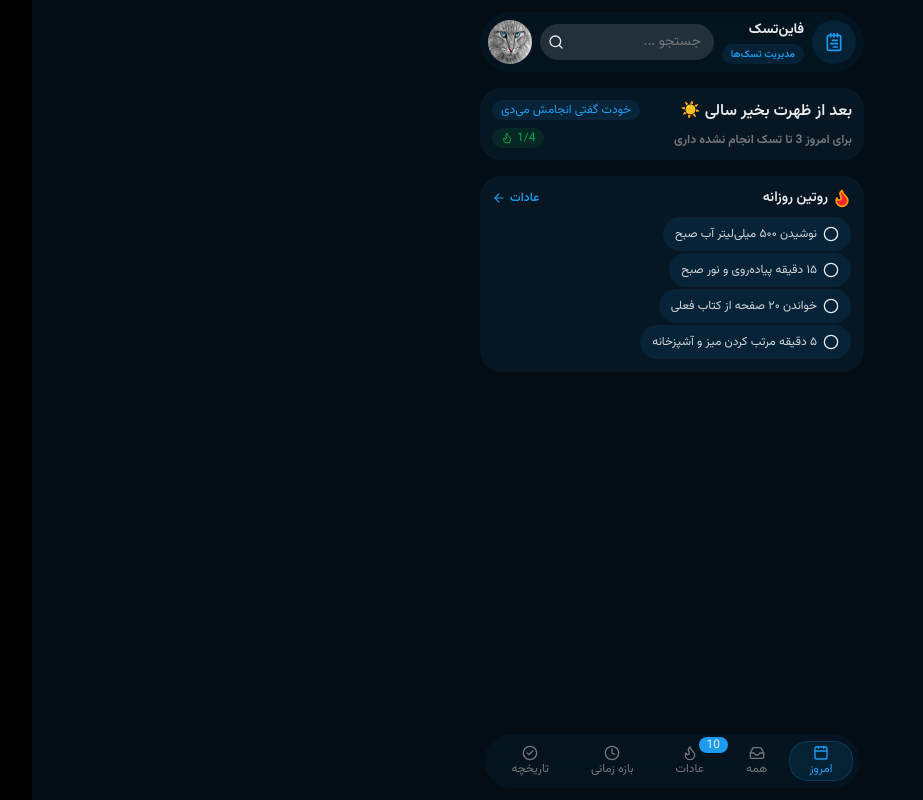
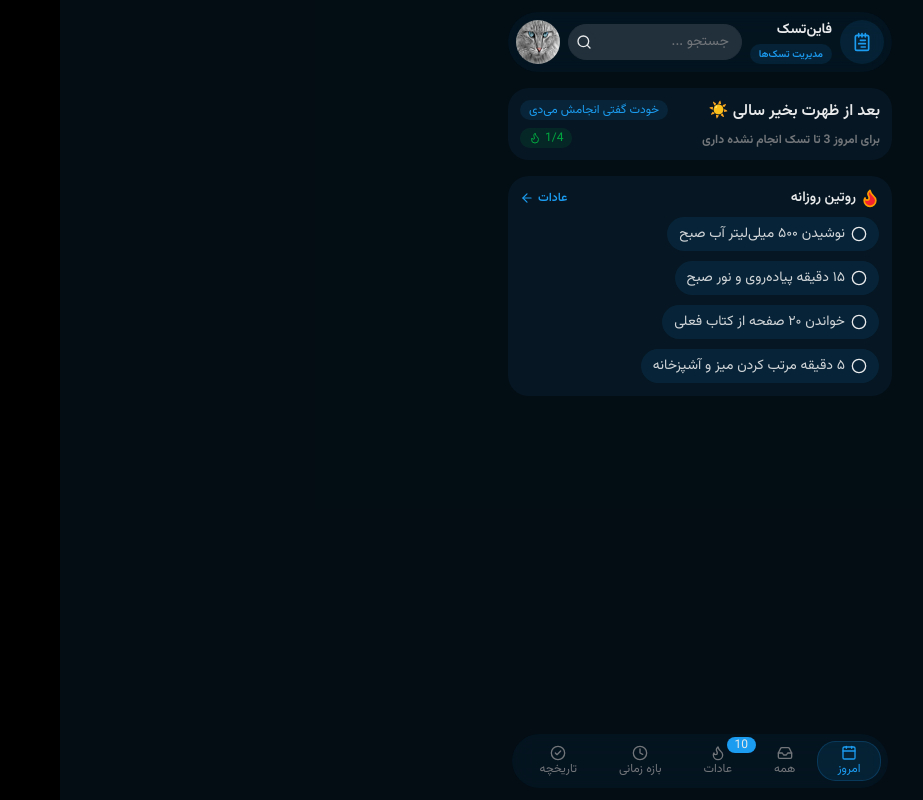
Before and after one commit to salartalaA/fine-task, a Next.js app: page / in a window 1280 px wide. Shown: the whole page, without its empty margins (191-1114 px from the left). Built offline with nearby package versions, Linux system fonts and the light colour scheme.

Commit message:
styles: change text size and use flexbox

```diff
--- a/components/home/daily-routines.tsx
+++ b/components/home/daily-routines.tsx
@@ -56,7 +56,7 @@ export default function DailyRoutines() {
         </button>
       </div>
 
-      <div>
+      <div className="flex w-fit flex-col items-start gap-2">
         {habits.map((habit) => {
           const selectedItem = doneList.includes(habit.id);
 
@@ -65,7 +65,7 @@ export default function DailyRoutines() {
           return (
             <Button
               className={cn(
-                "rounded-xl bg-primary/10 px-3 py-1.5 text-foreground/90 text-xs hover:bg-primary/20",
+                "rounded-xl bg-primary/10 px-3 py-1.5 text-foreground/90 text-sm hover:bg-primary/20",
                 selectedItem &&
                   "bg-green-500/10 text-green-600 hover:bg-green/500/10"
               )}
```
